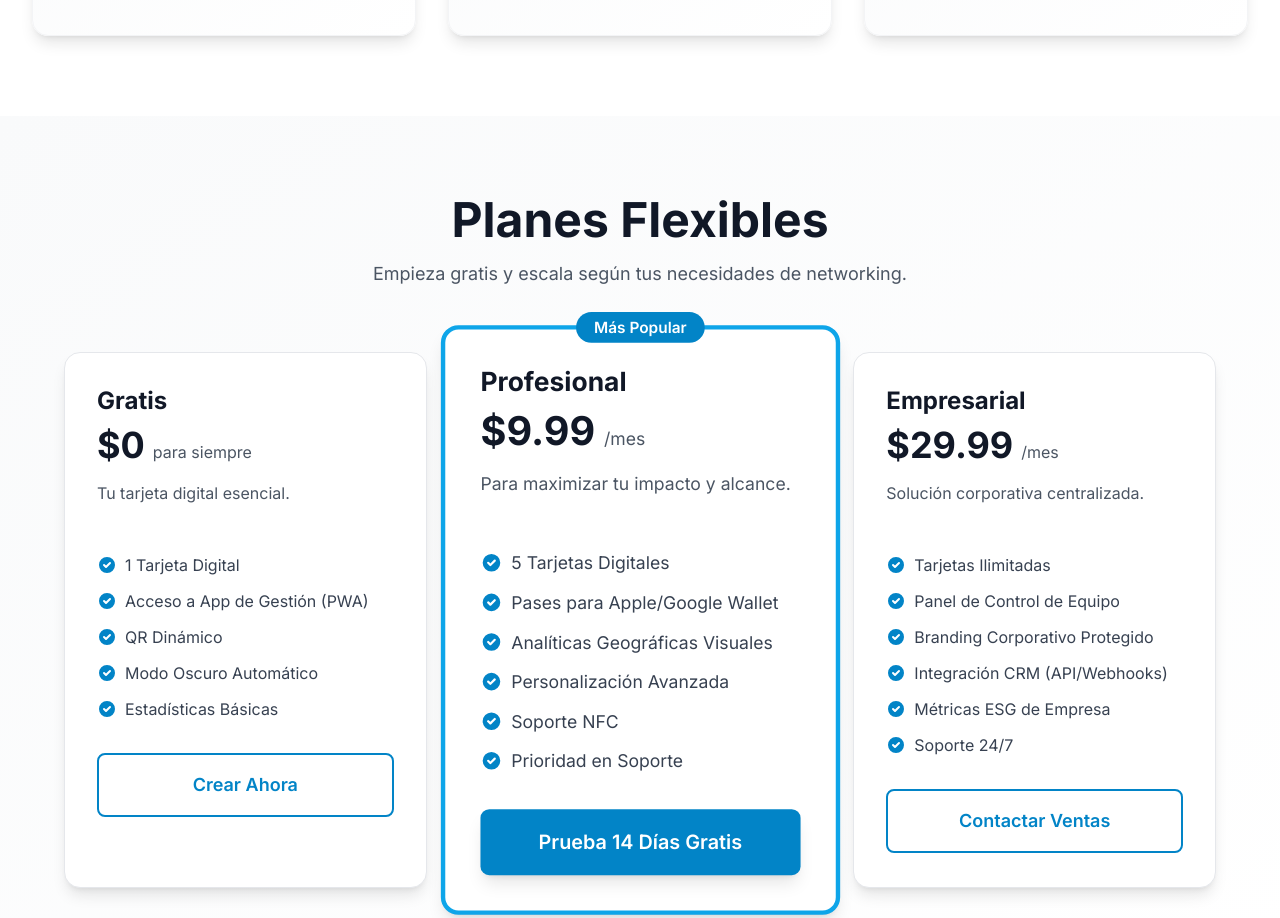
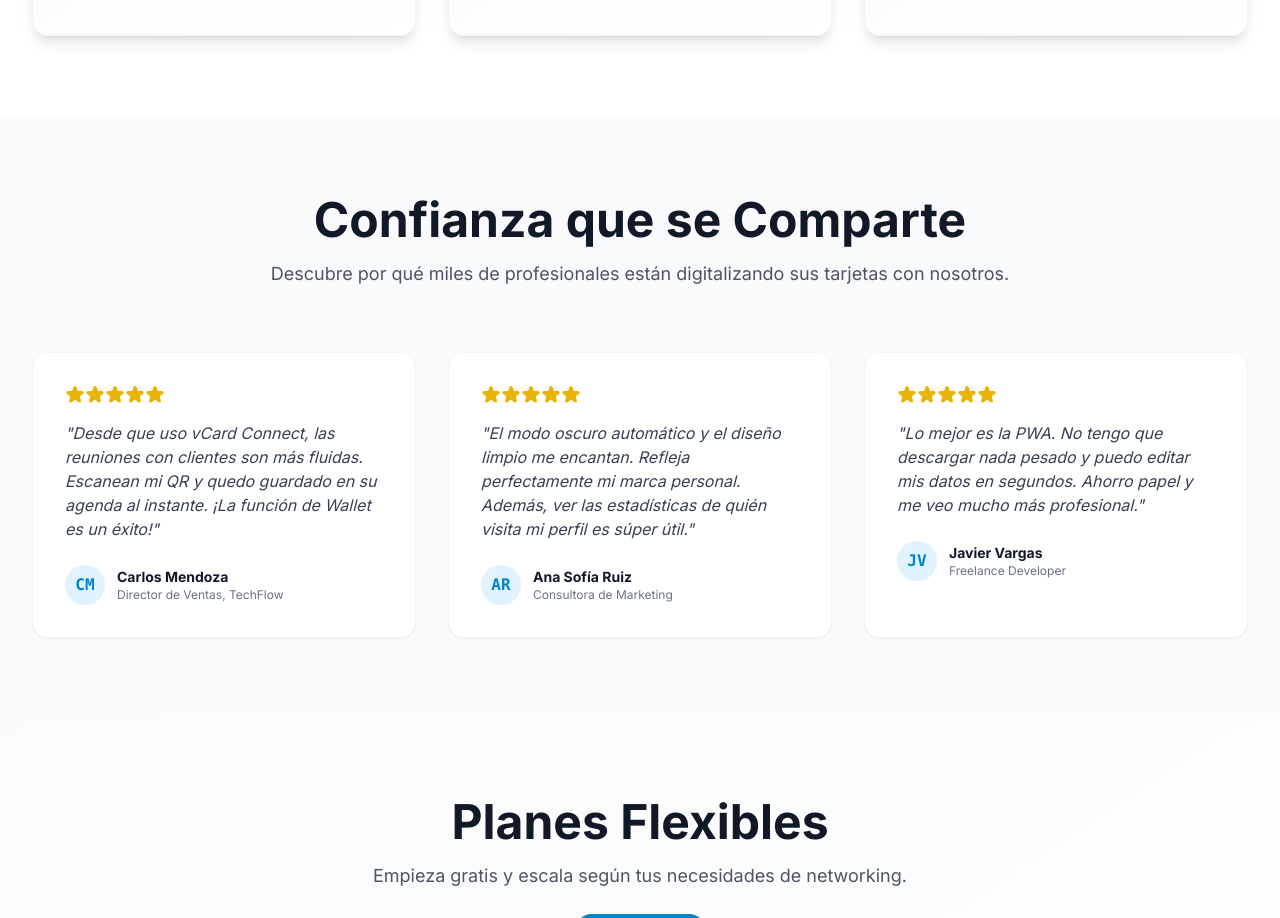
Before and after one commit to radhamesc-capellan/vcard_connect, a Next.js app: page / in a window 1280 px wide. Shown: the part 1564-2482 px from the top of the page. Built offline with nearby package versions, Linux system fonts and the light colour scheme.

Commit message:
Implement Testimonials Section with social proof

```diff
--- a/src/app/page.tsx
+++ b/src/app/page.tsx
@@ -1,9 +1,10 @@
-import { Navbar } from '@/components/common/Navbar';
-import { Footer } from '@/components/common/Footer';
-import { HeroSection } from '@/components/sections/HeroSection';
-import { FeaturesSection } from '@/components/sections/FeaturesSection';
-import { PricingSection } from '@/components/sections/PricingSection';
-import { ContactSection } from '@/components/sections/ContactSection';
+import { Navbar } from "@/components/common/Navbar";
+import { Footer } from "@/components/common/Footer";
+import { HeroSection } from "@/components/sections/HeroSection";
+import { FeaturesSection } from "@/components/sections/FeaturesSection";
+import { PricingSection } from "@/components/sections/PricingSection";
+import { ContactSection } from "@/components/sections/ContactSection";
+import { TestimonialsSection } from "@/components/sections/TestimonialsSection";
 
 // Esta página usa SSG (Static Site Generation) por defecto en Next.js 15 App Router
 export default function Home() {
@@ -12,6 +13,7 @@ export default function Home() {
       <Navbar />
       <HeroSection />
       <FeaturesSection />
+      <TestimonialsSection />
       <PricingSection />
       <ContactSection />
       <Footer />
--- /dev/null
+++ b/src/components/sections/TestimonialsSection.tsx
@@ -0,0 +1,75 @@
+import React from "react";
+import { landingPageData } from "@/data/landingPageData";
+
+export const TestimonialsSection: React.FC = () => {
+  const { testimonials } = landingPageData;
+
+  return (
+    <section id="testimonials" className="py-20 bg-gray-50">
+      <div className="max-w-7xl mx-auto px-4 sm:px-6 lg:px-8">
+        {/* Encabezado */}
+        <div className="text-center mb-16 animate-slide-up">
+          <h2 className="text-3xl sm:text-4xl lg:text-5xl font-bold text-gray-900 mb-4">
+            {testimonials.sectionTitle}
+          </h2>
+          <p className="text-lg text-gray-600 max-w-3xl mx-auto">
+            {testimonials.sectionSubtitle}
+          </p>
+        </div>
+
+        {/* Grid de Testimonios */}
+        <div className="grid grid-cols-1 md:grid-cols-3 gap-8">
+          {testimonials.items.map((item, index) => (
+            <div
+              key={item.id}
+              className="bg-white p-8 rounded-2xl shadow-sm border border-gray-100 hover:shadow-md transition-shadow duration-300 animate-fade-in"
+              style={{ animationDelay: `${index * 0.15}s` }}
+            >
+              {/* Estrellas */}
+              <div className="flex text-yellow-500 mb-4">
+                {[...Array(5)].map((_, i) => (
+                  <svg
+                    key={i}
+                    className={`w-5 h-5 ${
+                      i < item.rating ? "fill-current" : "text-gray-300"
+                    }`}
+                    fill="none"
+                    stroke="currentColor"
+                    viewBox="0 0 24 24"
+                    xmlns="http://www.w3.org/2000/svg"
+                  >
+                    <path
+                      strokeLinecap="round"
+                      strokeLinejoin="round"
+                      strokeWidth={2}
+                      d="M11.049 2.927c.3-.921 1.603-.921 1.902 0l1.519 4.674a1 1 0 00.95.69h4.915c.969 0 1.371 1.24.588 1.81l-3.976 2.888a1 1 0 00-.363 1.118l1.518 4.674c.3.922-.755 1.688-1.538 1.118l-3.976-2.888a1 1 0 00-1.176 0l-3.976 2.888c-.783.57-1.838-.197-1.538-1.118l1.518-4.674a1 1 0 00-.363-1.118l-3.976-2.888c-.784-.57-.38-1.81.588-1.81h4.914a1 1 0 00.951-.69l1.519-4.674z"
+                    />
+                  </svg>
+                ))}
+              </div>
+
+              {/* Contenido */}
+              <p className="text-gray-700 italic mb-6">
+                &quot;{item.content}&quot;
+              </p>
+
+              {/* Autor */}
+              <div className="flex items-center">
+                <div className="w-10 h-10 rounded-full bg-primary-100 text-primary-600 flex items-center justify-center font-bold mr-3 font-mono">
+                  {/* Placeholder Avatar usando iniciales */}
+                  {item.avatar}
+                </div>
+                <div>
+                  <h4 className="font-bold text-gray-900 text-sm">
+                    {item.name}
+                  </h4>
+                  <p className="text-xs text-gray-500">{item.role}</p>
+                </div>
+              </div>
+            </div>
+          ))}
+        </div>
+      </div>
+    </section>
+  );
+};
--- a/src/data/landingPageData.ts
+++ b/src/data/landingPageData.ts
@@ -45,6 +45,15 @@ export interface ContactFormLabels {
   sendingButton: string;
   successMessage: string;
   errorMessage: string;
+}
+
+export interface Testimonial {
+  id: string;
+  name: string;
+  role: string;
+  content: string;
+  avatar: string; // URL de la imagen o iniciales si no hay imagen
+  rating: number;
 }
 
 export interface LandingPageData {
@@ -99,6 +108,13 @@ export interface LandingPageData {
     sectionTitle: string;
     sectionSubtitle: string;
     items: Feature[];
+  };
+
+  // Testimonials Section
+  testimonials: {
+    sectionTitle: string;
+    sectionSubtitle: string;
+    items: Testimonial[];
   };
 
   // Pricing Section
@@ -246,6 +262,41 @@ export const landingPageData: LandingPageData = {
     ],
   },
 
+  testimonials: {
+    sectionTitle: "Confianza que se Comparte",
+    sectionSubtitle:
+      "Descubre por qué miles de profesionales están digitalizando sus tarjetas con nosotros.",
+    items: [
+      {
+        id: "t1",
+        name: "Carlos Mendoza",
+        role: "Director de Ventas, TechFlow",
+        content:
+          "Desde que uso vCard Connect, las reuniones con clientes son más fluidas. Escanean mi QR y quedo guardado en su agenda al instante. ¡La función de Wallet es un éxito!",
+        avatar: "CM",
+        rating: 5,
+      },
+      {
+        id: "t2",
+        name: "Ana Sofía Ruiz",
+        role: "Consultora de Marketing",
+        content:
+          "El modo oscuro automático y el diseño limpio me encantan. Refleja perfectamente mi marca personal. Además, ver las estadísticas de quién visita mi perfil es súper útil.",
+        avatar: "AR",
+        rating: 5,
+      },
+      {
+        id: "t3",
+        name: "Javier Vargas",
+        role: "Freelance Developer",
+        content:
+          "Lo mejor es la PWA. No tengo que descargar nada pesado y puedo editar mis datos en segundos. Ahorro papel y me veo mucho más profesional.",
+        avatar: "JV",
+        rating: 5,
+      },
+    ],
+  },
+
   pricing: {
     sectionTitle: "Planes Flexibles",
     sectionSubtitle:
```
